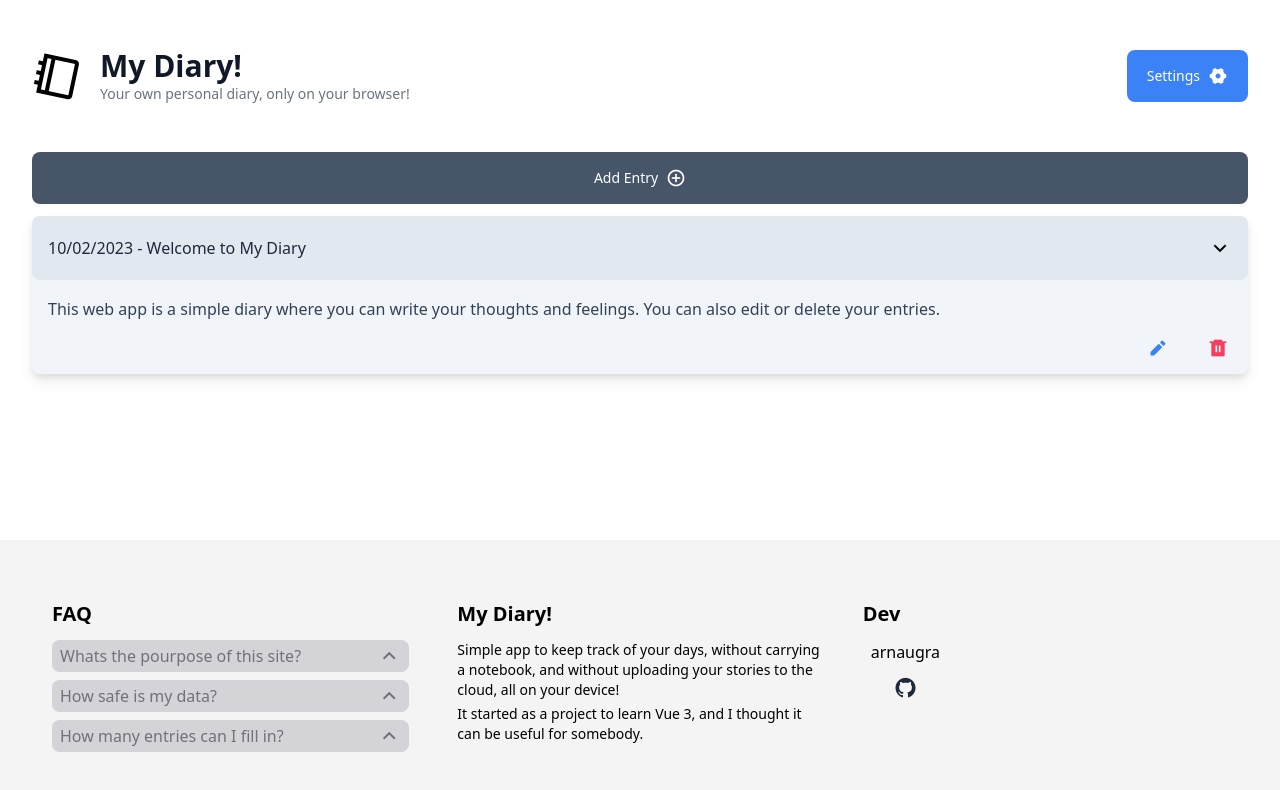
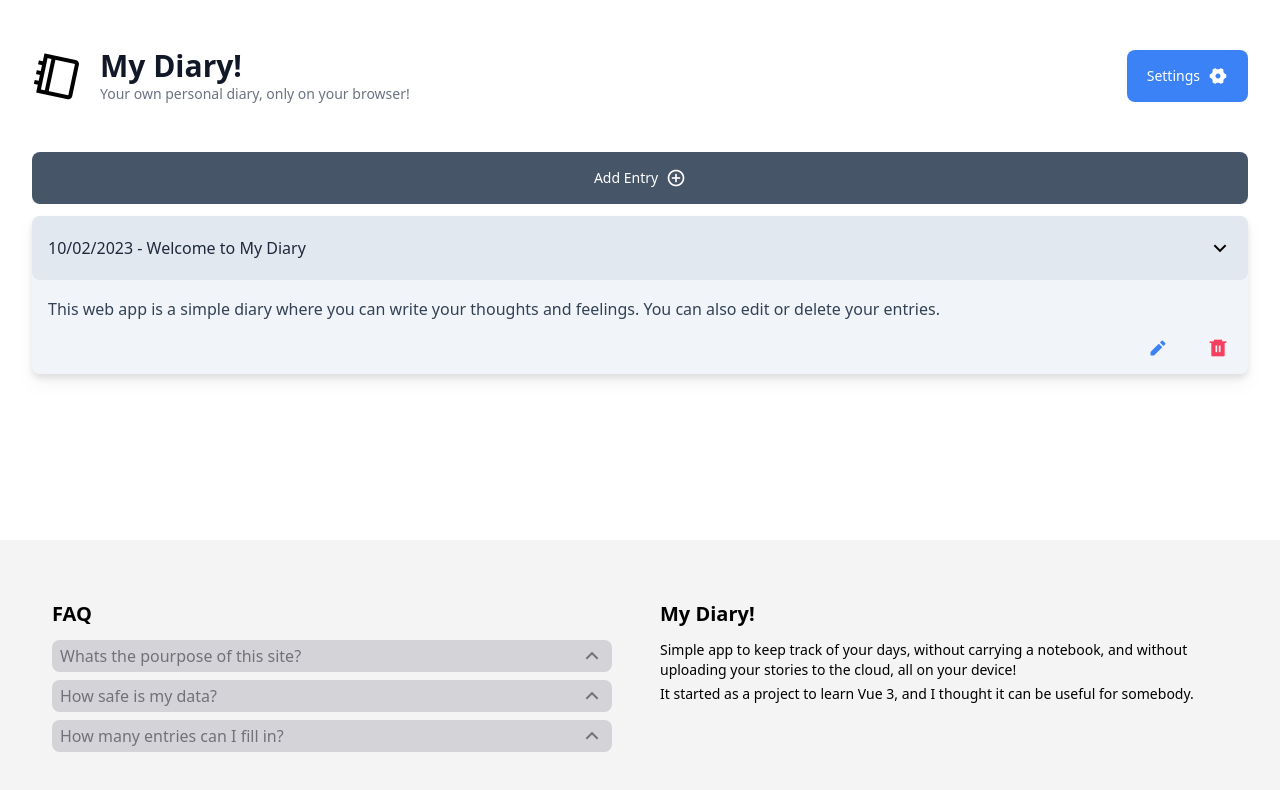
Before and after one commit to arnaugra/MyDiary, a Vue app: page / in a window 1280 px wide. Shown: the top 790 px of the page. Built offline with nearby package versions, Linux system fonts and the light colour scheme.

Commit message:
footer modified
comented

```diff
--- a/src/components/Layouts/Footer.vue
+++ b/src/components/Layouts/Footer.vue
@@ -48,16 +48,16 @@ const FAQ = {
       </div>
     </div>
   </div>
-  <div class="w-full px-5 order-2 lg:order-3">
+  <!-- <div class="w-full px-5 order-2 lg:order-3">
     <p class="text-xl font-bold m-3 ml-0">Dev</p>
       <div class="flex justify-start gap-3">
         <fieldset class="flex justify-around w-fit">
-          <legend class="text-md px-2">arnaugra</legend>
-          <a class="p-2" href="https://github.com/arnaugra" target="_blank">
+          <legend class="text-md px-2">Repository</legend>
+          <a class="p-2" href="https://github.com/arnaugra/MyDiary" target="_blank">
             <Icon icon="ri-github-fill" css="text-2xl rounded-full text-slate-800 hover:text-slate-400 hover:bg-slate-800 " />
           </a>
         </fieldset>
-        <!-- Add contributors when upload on github and have contributors
+           Add contributors when upload on github and have contributors
           <div class="self-center">
             <Icon icon="ri-arrow-right-line" css="text-2xl rounded-full text-slate-800 hover:text-slate-400 hover:bg-slate-800 " />
         </div>
@@ -68,7 +68,7 @@ const FAQ = {
               <Icon icon="ri-github-fill" css="text-2xl rounded-full text-slate-800 hover:text-slate-400 hover:bg-slate-800 " />
             </a>
           </dev>
-        </fieldset> -->
+        </fieldset>
       </div>
-  </div>
+  </div> -->
 </template>
```
